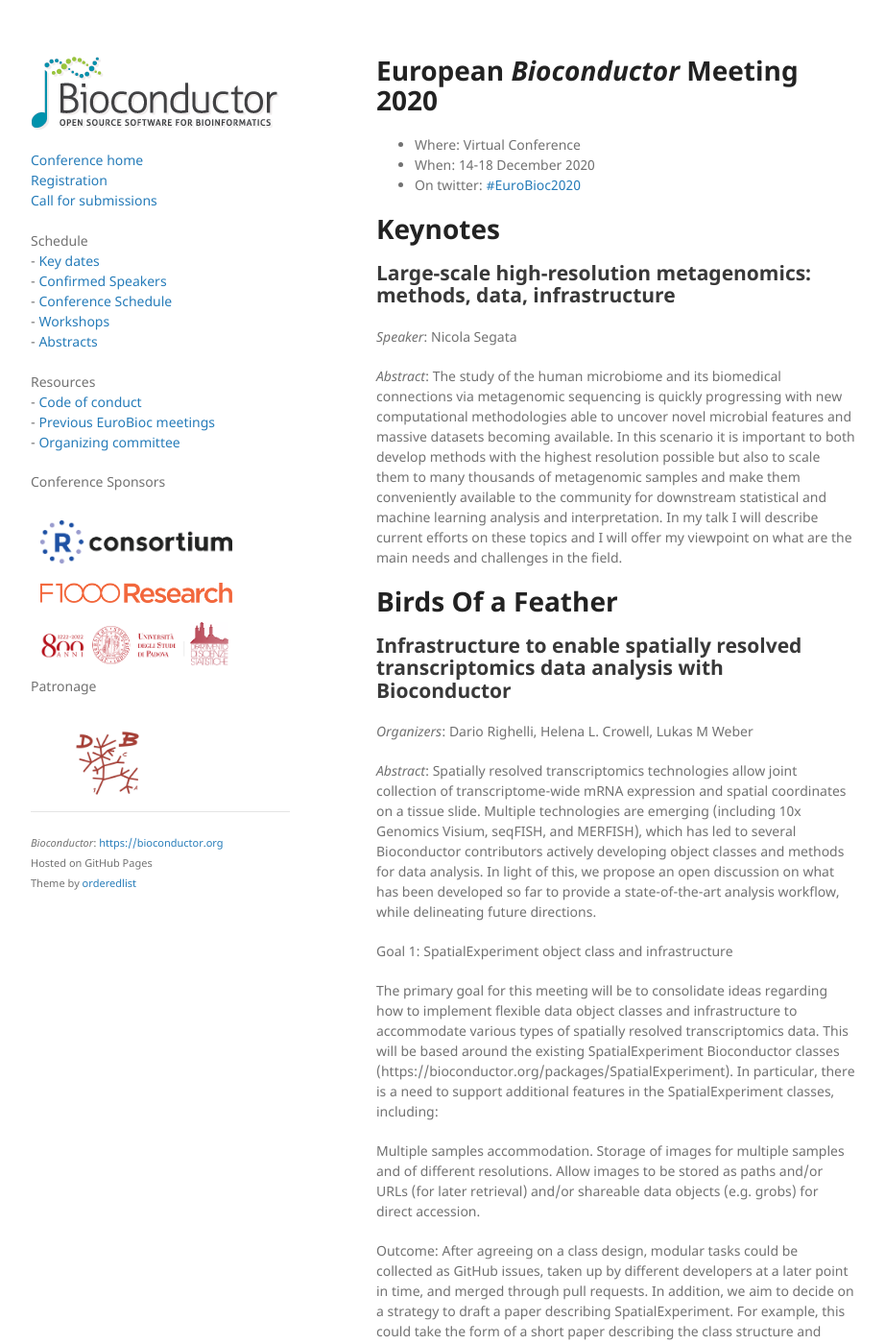
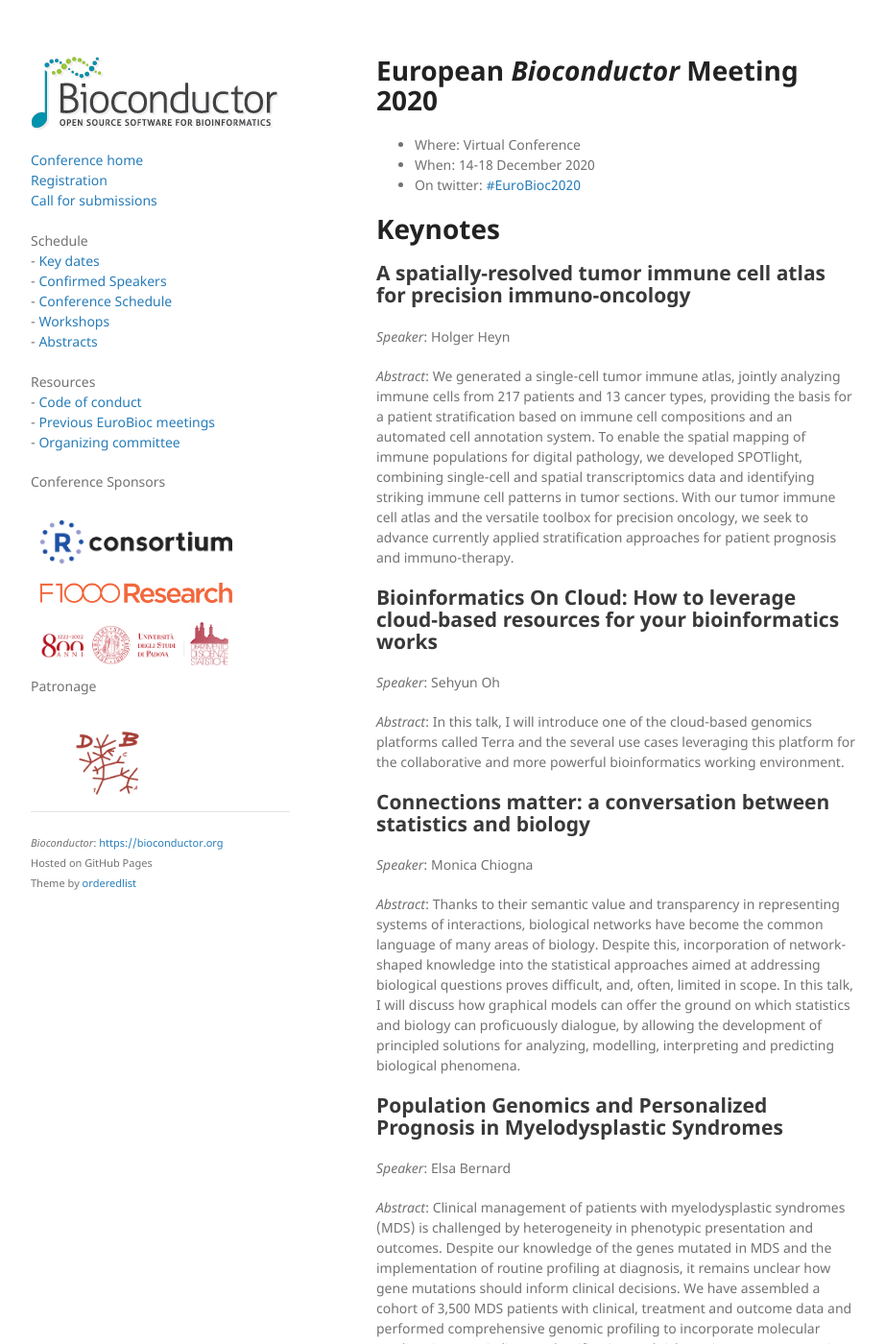
Before and after one commit to Bioconductor/EuroBioc2020, a Jekyll site: the page built from docs/book_of_abstracts.md, in a window 1280 px wide and 1400 px high. Shown: the whole window at 96% size, without its empty margins (178-1100 px from the left). Built offline with Jekyll 4.4.1, drawn with Linux system fonts in a browser that asks for light colours; some of the changed text lies outside the part shown.

Commit message:
Add Henrik

```diff
--- a/docs/book_of_abstracts.md
+++ b/docs/book_of_abstracts.md
@@ -6,6 +6,34 @@
 
 # Keynotes
 
+## A spatially-resolved tumor immune cell atlas for precision immuno-oncology
+
+_Speaker_: Holger Heyn
+
+_Abstract_:
+We generated a single-cell tumor immune atlas, jointly analyzing immune cells from 217 patients and 13 cancer types, providing the basis for a patient stratification based on immune cell compositions and an automated cell annotation system. To enable the spatial mapping of immune populations for digital pathology, we developed SPOTlight, combining single-cell and spatial transcriptomics data and identifying striking immune cell patterns in tumor sections. With our tumor immune cell atlas and the versatile toolbox for precision oncology, we seek to advance currently applied stratification approaches for patient prognosis and immuno-therapy.
+
+## Bioinformatics On Cloud: How to leverage cloud-based resources for your bioinformatics works
+
+_Speaker_: Sehyun Oh
+
+_Abstract_:
+In this talk, I will introduce one of the cloud-based genomics platforms called Terra and the several use cases leveraging this platform for the collaborative and more powerful bioinformatics working environment.
+
+## Connections matter: a conversation between statistics and biology
+
+_Speaker_: Monica Chiogna
+
+_Abstract_:
+Thanks to their semantic value and transparency in representing systems of interactions, biological networks have become the common language of many areas of biology. Despite this, incorporation of network-shaped knowledge into the statistical approaches aimed at addressing biological questions proves difficult, and, often, limited in scope. In this talk, I will discuss how graphical models can offer the ground on which statistics and biology can proficuously dialogue, by allowing the development of principled solutions for analyzing, modelling, interpreting and predicting biological phenomena.
+
+## Population Genomics and Personalized Prognosis in Myelodysplastic Syndromes
+
+_Speaker_: Elsa Bernard
+
+_Abstract_:
+Clinical management of patients with myelodysplastic syndromes (MDS) is challenged by heterogeneity in phenotypic presentation and outcomes. Despite our knowledge of the genes mutated in MDS and the implementation of routine profiling at diagnosis, it remains unclear how gene mutations should inform clinical decisions. We have assembled a cohort of 3,500 MDS patients with clinical, treatment and outcome data and performed comprehensive genomic profiling to incorporate molecular markers into WHO disease classification and risk scoring systems. By using statistically powered methods for classification and prognosis we 1) identify novel molecular subgroups each associated with distinct clinical presentation 2) significantly increase prognostic accuracy for overall survival and leukemic transformation; and 3) define predictive markers of favorable response to therapies for high-risk MDS (i.e. hypomethylating agents).
+
 ## Large-scale high-resolution metagenomics: methods, data, infrastructure
 
 _Speaker_: Nicola Segata
@@ -13,6 +41,21 @@
 _Abstract_:
 The study of the human microbiome and its biomedical connections via metagenomic sequencing is quickly progressing with new computational methodologies able to uncover novel microbial features and massive datasets becoming available. In this scenario it is important to both develop methods with the highest resolution possible but also to scale them to many thousands of metagenomic samples and make them conveniently available to the community for downstream statistical and machine learning analysis and interpretation. In my talk I will describe current efforts on these topics and I will offer my viewpoint on what are the main needs and challenges in the field.
 
+## Future: Simple, Extendable, Generic Framework for Parallel Processing in R
+
+_Speaker_: Henrik Bengtsson
+
+The 'future' package aims at providing a minimal and
+unifying framework with atomic building blocks for asynchronous,
+parallel, and distributed computing in R. It is being used to run R
+code in parallel on the local computer, on remote machines, in the
+cloud, and on high-performance computing. Popular packages such as
+'shiny’, 'plumber', and 'drake' use futures internally. I will explain
+what futures are, and how they provide the necessary and sufficient
+foundation for constructing parallel map-reduce APIs such as
+'future.apply', 'furrr', and 'doFuture' (a generic 'foreach' adaptor).
+I will also talk about how Bioconductor’s 'BiocParallel' can fit into
+the future framework.
 
 # Birds Of a Feather
 
```
Also changed, not shown: docs/conference_schedule.md (+1 -1 lines).
